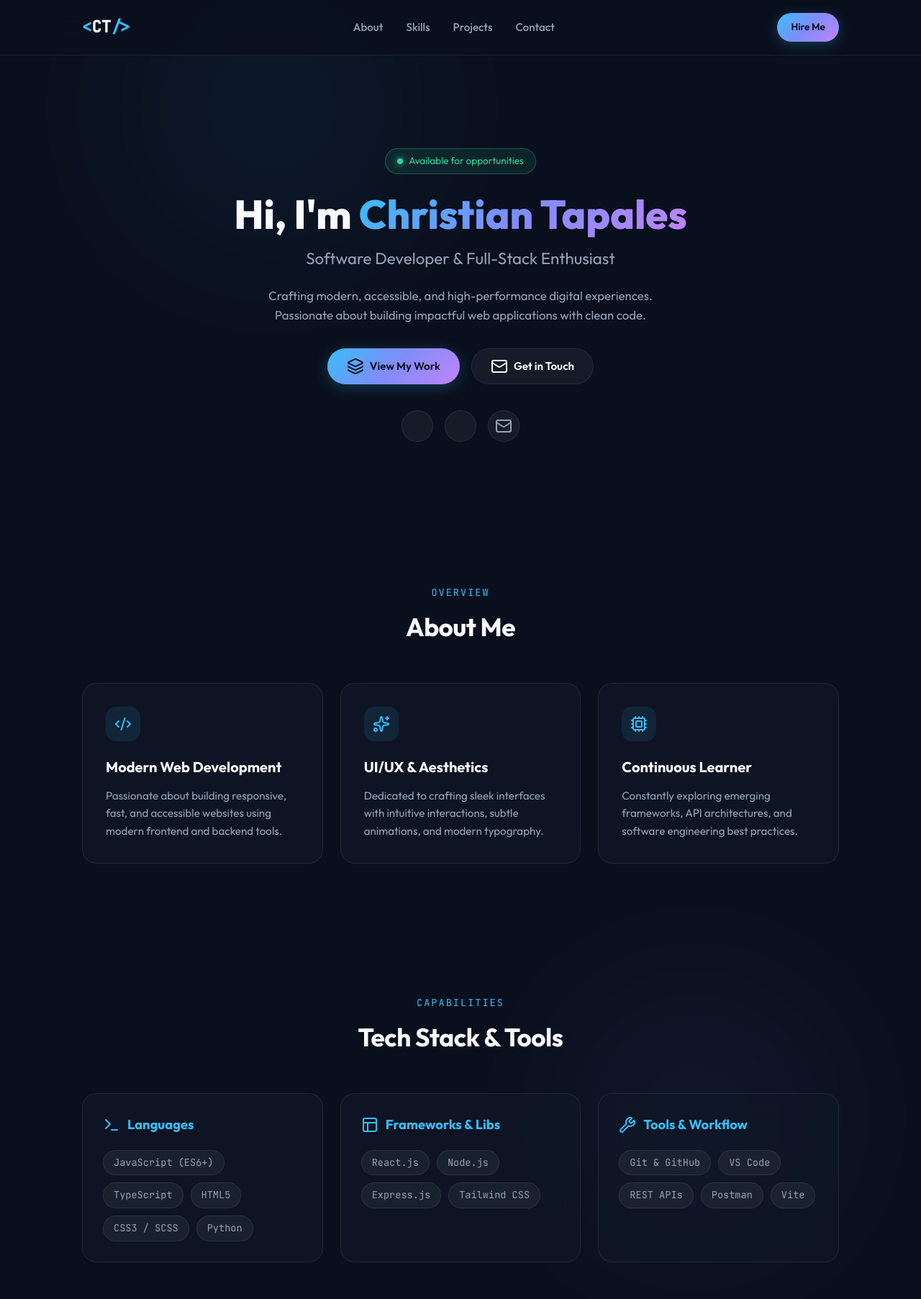
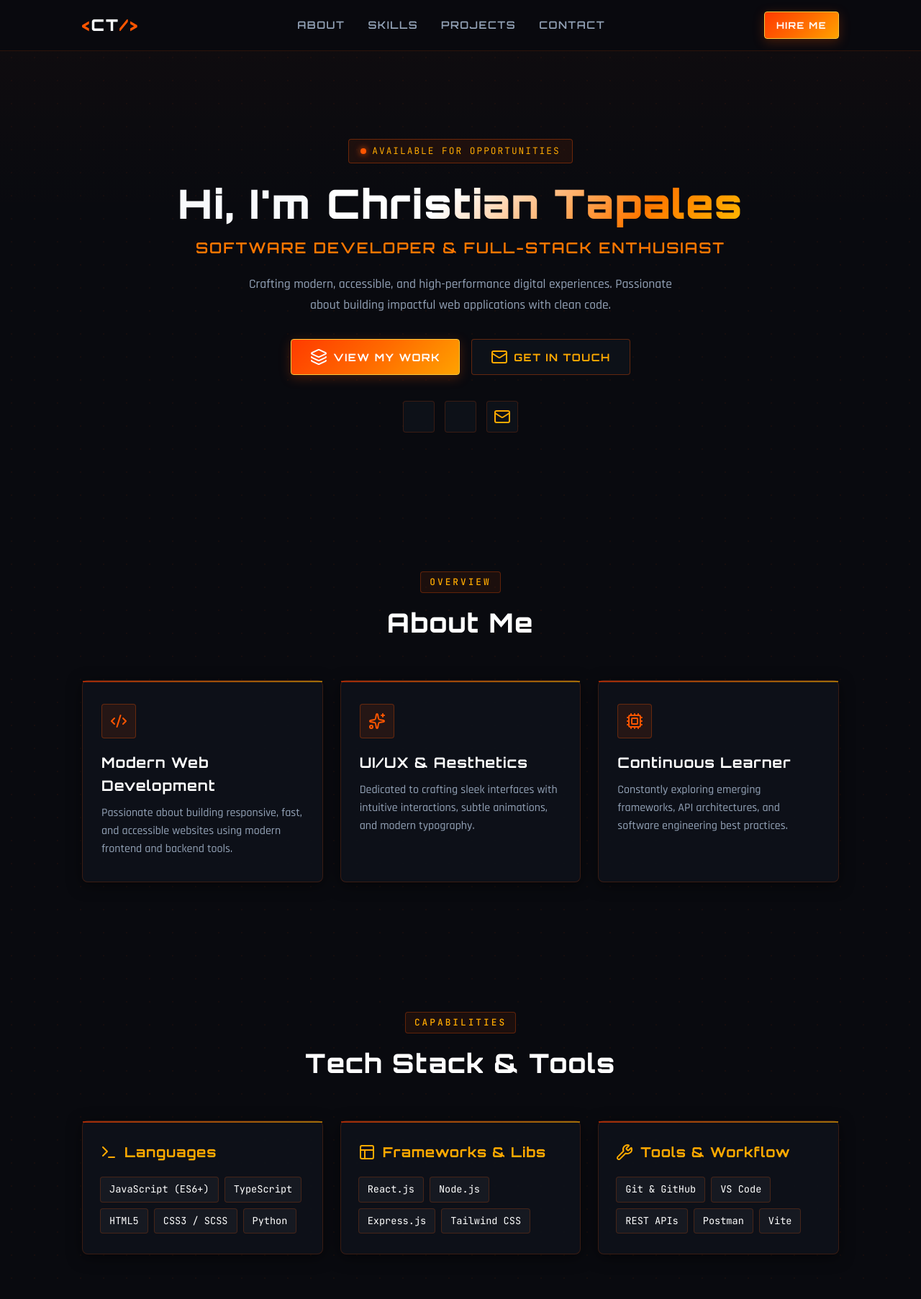
Before and after one commit to christian-tapales/christian-tapales, a plain HTML site: page index.html in a window 1280 px wide. Shown: the top 1805 px of the page at 72% size. Drawn offline with nearby package versions, Linux system fonts and the light colour scheme.

Commit message:
feat(ui/perf): overhaul to flame orange theme and optimize scroll performance
- Update theme color palette to pure flame orange and glowing amber
- Implement GPU-accelerated cursor spotlight using requestAnimationFrame and translate3d
- Optimize scroll performance to 60fps by removing layout-thrashing reflows and reducing heavy backdrop blurs
- Clean up redundant background DOM elements in index.html
- Enhance tactile card interactions, button hover states, and active section scrollspy

```diff
--- a/index.html
+++ b/index.html
@@ -8,10 +8,13 @@
     <meta name="description" content="Portfolio of Christian Tapales - Software Developer and Full-Stack Enthusiast." />
     <!-- Google Fonts -->
     <link rel="preconnect" href="https://fonts.googleapis.com" />
+    <!-- TNC Predator Esports Typography -->
+    <link rel="preconnect" href="https://fonts.googleapis.com" />
     <link rel="preconnect" href="https://fonts.gstatic.com" crossorigin />
     <link
-        href="https://fonts.googleapis.com/css2?family=Outfit:wght@300;400;500;600;700;800&family=JetBrains+Mono:wght@400;500&display=swap"
+        href="https://fonts.googleapis.com/css2?family=Orbitron:wght@600;700;800;900&family=Rajdhani:wght@500;600;700&family=JetBrains+Mono:wght@400;500;600&display=swap"
         rel="stylesheet" />
+
     <!-- Lucide Icons (CDN) -->
     <script src="https://unpkg.com/lucide@latest"></script>
     <link rel="stylesheet" href="style.css" />
@@ -19,9 +22,8 @@
 
 <body>
 
-    <!-- Background Ambient Glows -->
-    <div class="glow glow-1"></div>
-    <div class="glow glow-2"></div>
+    <!-- Interactive Cursor Spotlight Glow -->
+    <div class="cursor-glow" id="cursor-glow"></div>
 
     <!-- Navigation Bar -->
     <nav class="navbar" id="navbar">
--- a/script.js
+++ b/script.js
@@ -13,7 +13,6 @@ document.addEventListener('DOMContentLoaded', () => {
             navLinks.classList.toggle('show');
         });
 
-        // Close mobile menu when clicking any nav link
         document.querySelectorAll('.nav-link').forEach((link) => {
             link.addEventListener('click', () => {
                 navLinks.classList.remove('show');
@@ -21,39 +20,78 @@ document.addEventListener('DOMContentLoaded', () => {
         });
     }
 
-    // 3. Navbar scroll effect & Active Link Spy
+    // 3. Hardware-Accelerated 60FPS Cursor Follower (requestAnimationFrame)
+    const cursorGlow = document.getElementById('cursor-glow');
+    if (cursorGlow) {
+        let mouseX = window.innerWidth / 2;
+        let mouseY = window.innerHeight / 2;
+        let currentX = mouseX;
+        let currentY = mouseY;
+        let isMoving = false;
+
+        window.addEventListener('mousemove', (e) => {
+            mouseX = e.clientX;
+            mouseY = e.clientY;
+            if (!isMoving) {
+                cursorGlow.style.opacity = '1';
+                isMoving = true;
+            }
+        }, { passive: true });
+
+        document.addEventListener('mouseleave', () => {
+            cursorGlow.style.opacity = '0';
+            isMoving = false;
+        });
+
+        // Smooth physics-based interpolation on GPU composite layer
+        function animateCursor() {
+            currentX += (mouseX - currentX) * 0.15;
+            currentY += (mouseY - currentY) * 0.15;
+            cursorGlow.style.transform = `translate3d(${currentX}px, ${currentY}px, 0) translate(-50%, -50%)`;
+            requestAnimationFrame(animateCursor);
+        }
+        requestAnimationFrame(animateCursor);
+    }
+
+    // 4. Throttled Navbar & Scrollspy (Zero layout thrashing)
     const navbar = document.getElementById('navbar');
     const sections = document.querySelectorAll('header[id], section[id]');
     const allNavLinks = document.querySelectorAll('.nav-link');
 
+    let isScrolling = false;
     window.addEventListener('scroll', () => {
-        // Elevate navbar when scrolled
-        if (window.scrollY > 50) {
-            navbar.style.borderBottomColor = 'rgba(56, 189, 248, 0.2)';
-            navbar.style.boxShadow = '0 10px 30px rgba(0, 0, 0, 0.5)';
+        if (!isScrolling) {
+            window.requestAnimationFrame(() => {
+                const scrollY = window.scrollY;
+
+                // Navbar elevation class
+                if (scrollY > 40) {
+                    navbar.classList.add('scrolled');
                 } else {
-            navbar.style.borderBottomColor = 'rgba(255, 255, 255, 0.08)';
-            navbar.style.boxShadow = 'none';
+                    navbar.classList.remove('scrolled');
                 }
 
-        // Highlight current section in navbar
-        let currentSectionId = '';
-        const scrollPosition = window.scrollY + 200;
+                // Active section spy
+                const scrollPosition = scrollY + 180;
+                let currentId = '';
 
                 sections.forEach((section) => {
-            const sectionTop = section.offsetTop;
-            const sectionHeight = section.offsetHeight;
-
-            if (scrollPosition >= sectionTop && scrollPosition < sectionTop + sectionHeight) {
-                currentSectionId = section.getAttribute('id');
+                    const top = section.offsetTop;
+                    const height = section.offsetHeight;
+                    if (scrollPosition >= top && scrollPosition < top + height) {
+                        currentId = section.getAttribute('id');
                     }
                 });
 
+                if (currentId) {
                     allNavLinks.forEach((link) => {
-            link.classList.remove('active');
-            if (link.getAttribute('href') === `#${currentSectionId}`) {
-                link.classList.add('active');
+                        link.classList.toggle('active', link.getAttribute('href') === `#${currentId}`);
+                    });
                 }
+
+                isScrolling = false;
             });
+            isScrolling = true;
+        }
+    }, { passive: true });
 });
-});
--- a/style.css
+++ b/style.css
@@ -1,37 +1,49 @@
 /* ==========================================================================
-   CSS Variables & Design System (Sleek Dark Neo-Tech)
+   Bespoke Flame Cyber Portfolio (High-Performance 60FPS Architecture)
    ========================================================================== */
 :root {
-    --bg-primary: #0a0f1d;
-    --bg-secondary: #111827;
-    --bg-card: rgba(17, 24, 39, 0.7);
-    --border-color: rgba(255, 255, 255, 0.08);
-    --border-hover: rgba(56, 189, 248, 0.4);
+    /* Carbon & Deep Obsidian Backgrounds */
+    --bg-primary: #090a0f;
+    --bg-secondary: #0f121a;
+    --bg-card: rgba(15, 18, 26, 0.92);
+    --border-color: rgba(255, 85, 0, 0.18);
+    --border-hover: rgba(255, 110, 0, 0.7);
 
-    --accent-cyan: #38bdf8;
-    --accent-purple: #818cf8;
-    --accent-emerald: #34d399;
-    --gradient-accent: linear-gradient(135deg, #38bdf8 0%, #818cf8 50%, #c084fc 100%);
-    --glow-cyan: rgba(56, 189, 248, 0.25);
-    --glow-purple: rgba(129, 140, 248, 0.25);
+    /* Pure Flame & Amber Accents */
+    --flame-red: #ff3b00;
+    --flame-primary: #ff5500;
+    --flame-bright: #ff7700;
+    --flame-amber: #ffaa00;
+    --flame-gold: #ffc83b;
+
+    /* Lightweight GPU Glows */
+    --glow-flame: rgba(255, 85, 0, 0.25);
+    --glow-flame-hover: rgba(255, 90, 0, 0.45);
+
+    /* Gradients */
+    --gradient-flame: linear-gradient(135deg, #ff3b00 0%, #ff6a00 50%, #ffa200 100%);
+    --gradient-flame-hover: linear-gradient(135deg, #ff5500 0%, #ff8800 50%, #ffbb00 100%);
+    --gradient-text: linear-gradient(135deg, #ffffff 30%, #ff7700 75%, #ffbb00 100%);
 
     --text-primary: #f8fafc;
     --text-secondary: #94a3b8;
     --text-muted: #64748b;
 
-    --font-main: 'Outfit', -apple-system, BlinkMacSystemFont, sans-serif;
+    /* Typography */
+    --font-display: 'Orbitron', -apple-system, BlinkMacSystemFont, sans-serif;
+    --font-main: 'Rajdhani', -apple-system, BlinkMacSystemFont, sans-serif;
     --font-mono: 'JetBrains Mono', monospace;
 
-    --radius-sm: 8px;
-    --radius-md: 14px;
-    --radius-lg: 20px;
-    --radius-full: 9999px;
+    --radius-sm: 4px;
+    --radius-md: 8px;
+    --radius-lg: 12px;
 
-    --transition-smooth: all 0.3s cubic-bezier(0.4, 0, 0.2, 1);
+    --transition-fast: all 0.2s cubic-bezier(0.16, 1, 0.3, 1);
+    --transition-smooth: all 0.3s cubic-bezier(0.16, 1, 0.3, 1);
 }
 
 /* ==========================================================================
-   Reset & Base Styles
+   Reset & 60FPS Base
    ========================================================================== */
 * {
     margin: 0;
@@ -52,30 +64,28 @@ body {
     overflow-x: hidden;
     position: relative;
     min-height: 100vh;
+    font-size: 1.1rem;
+    background-image:
+        radial-gradient(rgba(255, 85, 0, 0.05) 1px, transparent 1px),
+        linear-gradient(to bottom, rgba(255, 85, 0, 0.03), transparent 300px);
+    background-size: 32px 32px, 100% 100%;
 }
 
-/* Ambient Background Glows */
-.glow {
-    position: absolute;
-    width: 500px;
-    height: 500px;
+/* High-Performance Hardware-Accelerated Cursor Spotlight */
+.cursor-glow {
+    position: fixed;
+    top: 0;
+    left: 0;
+    width: 400px;
+    height: 400px;
     border-radius: 50%;
-    filter: blur(120px);
     pointer-events: none;
     z-index: 0;
-    opacity: 0.5;
-}
-
-.glow-1 {
-    top: -100px;
-    left: 10%;
-    background: radial-gradient(circle, var(--glow-cyan) 0%, transparent 70%);
-}
-
-.glow-2 {
-    top: 40%;
-    right: 5%;
-    background: radial-gradient(circle, var(--glow-purple) 0%, transparent 70%);
+    background: radial-gradient(circle, rgba(255, 85, 0, 0.22) 0%, rgba(255, 120, 0, 0.1) 30%, transparent 65%);
+    filter: blur(35px);
+    will-change: transform, opacity;
+    opacity: 0;
+    transition: opacity 0.3s ease;
 }
 
 .container {
@@ -87,28 +97,46 @@ body {
 }
 
 /* ==========================================================================
-   Glassmorphism & Common Utilities
+   Tactile Cards & Clean Geometry (Anti-Slop Structure)
    ========================================================================== */
 .glass {
     background: var(--bg-card);
-    backdrop-filter: blur(16px);
-    -webkit-backdrop-filter: blur(16px);
     border: 1px solid var(--border-color);
-    border-radius: var(--radius-lg);
+    border-radius: var(--radius-md);
     transition: var(--transition-smooth);
+    position: relative;
+    box-shadow: 0 4px 20px rgba(0, 0, 0, 0.5);
+}
+
+.glass::before {
+    content: '';
+    position: absolute;
+    top: 0;
+    left: 0;
+    right: 0;
+    height: 2px;
+    background: linear-gradient(90deg, var(--flame-red), var(--flame-amber));
+    opacity: 0.6;
+    transition: var(--transition-fast);
 }
 
 .glass:hover {
     border-color: var(--border-hover);
-    transform: translateY(-4px);
-    box-shadow: 0 12px 30px -10px rgba(0, 0, 0, 0.5), 0 0 20px -5px var(--glow-cyan);
+    transform: translateY(-3px);
+    box-shadow: 0 12px 30px -5px rgba(0, 0, 0, 0.8), 0 0 16px var(--glow-flame);
+}
+
+.glass:hover::before {
+    opacity: 1;
 }
 
 .gradient-text {
-    background: var(--gradient-accent);
+    background: var(--gradient-text);
     -webkit-background-clip: text;
     -webkit-text-fill-color: transparent;
     display: inline-block;
+    font-family: var(--font-display);
+    letter-spacing: 1.5px;
 }
 
 .section {
@@ -123,17 +151,24 @@ body {
 .section-tag {
     display: inline-block;
     font-family: var(--font-mono);
-    font-size: 0.85rem;
-    color: var(--accent-cyan);
+    font-size: 0.8rem;
+    font-weight: 500;
+    color: var(--flame-amber);
     text-transform: uppercase;
-    letter-spacing: 2px;
-    margin-bottom: 8px;
+    letter-spacing: 3px;
+    margin-bottom: 12px;
+    padding: 4px 12px;
+    background: rgba(255, 85, 0, 0.08);
+    border: 1px solid rgba(255, 85, 0, 0.3);
+    border-radius: var(--radius-sm);
 }
 
 .section-title {
-    font-size: 2.2rem;
-    font-weight: 700;
-    letter-spacing: -0.5px;
+    font-family: var(--font-display);
+    font-size: 2.3rem;
+    font-weight: 800;
+    letter-spacing: 1.5px;
+    color: #ffffff;
 }
 
 /* ==========================================================================
@@ -144,42 +179,46 @@ body {
     align-items: center;
     gap: 8px;
     padding: 12px 26px;
-    font-size: 0.95rem;
-    font-weight: 600;
+    font-size: 0.9rem;
+    font-weight: 700;
     text-decoration: none;
-    border-radius: var(--radius-full);
+    border-radius: var(--radius-sm);
     cursor: pointer;
-    transition: var(--transition-smooth);
-    border: 1px solid transparent;
+    transition: var(--transition-fast);
+    letter-spacing: 1.5px;
+    text-transform: uppercase;
+    font-family: var(--font-display);
 }
 
 .btn-primary {
-    background: var(--gradient-accent);
-    color: #0a0f1d;
-    box-shadow: 0 4px 20px var(--glow-cyan);
+    background: var(--gradient-flame);
+    color: #ffffff;
+    border: 1px solid var(--flame-gold);
+    box-shadow: 0 4px 16px var(--glow-flame);
 }
 
 .btn-primary:hover {
+    background: var(--gradient-flame-hover);
     transform: translateY(-2px);
-    box-shadow: 0 6px 25px rgba(56, 189, 248, 0.4);
+    box-shadow: 0 6px 24px var(--glow-flame-hover);
 }
 
 .btn-secondary {
-    background: rgba(255, 255, 255, 0.05);
-    color: var(--text-primary);
-    border: 1px solid var(--border-color);
-    backdrop-filter: blur(10px);
+    background: rgba(15, 18, 26, 0.9);
+    color: var(--flame-amber);
+    border: 1px solid rgba(255, 85, 0, 0.35);
 }
 
 .btn-secondary:hover {
-    background: rgba(255, 255, 255, 0.1);
-    border-color: var(--border-hover);
+    background: rgba(255, 85, 0, 0.1);
+    border-color: var(--flame-primary);
+    color: #ffffff;
     transform: translateY(-2px);
 }
 
 .btn-sm {
-    padding: 8px 18px;
-    font-size: 0.85rem;
+    padding: 8px 16px;
+    font-size: 0.8rem;
 }
 
 /* ==========================================================================
@@ -191,11 +230,18 @@ body {
     left: 0;
     width: 100%;
     z-index: 1000;
-    padding: 18px 0;
-    background: rgba(10, 15, 29, 0.75);
-    backdrop-filter: blur(20px);
-    border-bottom: 1px solid var(--border-color);
-    transition: var(--transition-smooth);
+    padding: 16px 0;
+    background: rgba(9, 10, 15, 0.85);
+    backdrop-filter: blur(12px);
+    -webkit-backdrop-filter: blur(12px);
+    border-bottom: 1px solid rgba(255, 85, 0, 0.15);
+    transition: var(--transition-fast);
+}
+
+.navbar.scrolled {
+    background: rgba(9, 10, 15, 0.96);
+    border-bottom-color: rgba(255, 85, 0, 0.4);
+    box-shadow: 0 8px 24px rgba(0, 0, 0, 0.7);
 }
 
 .nav-container {
@@ -209,14 +255,15 @@ body {
 
 .logo {
     font-size: 1.4rem;
-    font-weight: 800;
+    font-weight: 900;
     color: var(--text-primary);
     text-decoration: none;
-    font-family: var(--font-mono);
+    font-family: var(--font-display);
+    letter-spacing: 2px;
 }
 
 .logo-bracket {
-    color: var(--accent-cyan);
+    color: var(--flame-primary);
 }
 
 .nav-links {
@@ -228,15 +275,18 @@ body {
 .nav-link {
     color: var(--text-secondary);
     text-decoration: none;
-    font-size: 0.95rem;
-    font-weight: 500;
-    transition: var(--transition-smooth);
-    position: relative;
+    font-size: 0.9rem;
+    font-weight: 600;
+    letter-spacing: 1.5px;
+    text-transform: uppercase;
+    font-family: var(--font-display);
+    transition: var(--transition-fast);
 }
 
 .nav-link:hover,
 .nav-link.active {
-    color: var(--accent-cyan);
+    color: var(--flame-amber);
+    text-shadow: 0 0 10px var(--glow-flame);
 }
 
 .nav-actions {
@@ -249,7 +299,7 @@ body {
     display: none;
     background: none;
     border: none;
-    color: var(--text-primary);
+    color: var(--flame-primary);
     cursor: pointer;
 }
 
@@ -257,12 +307,12 @@ body {
    Hero Section
    ========================================================================== */
 .hero {
-    min-height: 90vh;
+    min-height: 88vh;
     display: flex;
     align-items: center;
     justify-content: center;
     text-align: center;
-    padding-top: 100px;
+    padding-top: 90px;
 }
 
 .hero-content {
@@ -276,40 +326,49 @@ body {
     align-items: center;
     gap: 8px;
     padding: 6px 16px;
-    background: rgba(52, 211, 153, 0.1);
-    border: 1px solid rgba(52, 211, 153, 0.3);
-    border-radius: var(--radius-full);
-    font-size: 0.85rem;
-    color: var(--accent-emerald);
+    background: rgba(255, 85, 0, 0.08);
+    border: 1px solid rgba(255, 85, 0, 0.35);
+    border-radius: var(--radius-sm);
+    font-size: 0.8rem;
+    font-family: var(--font-mono);
+    color: var(--flame-amber);
+    letter-spacing: 2px;
+    text-transform: uppercase;
     margin-bottom: 24px;
 }
 
 .badge-dot {
     width: 8px;
     height: 8px;
-    background: var(--accent-emerald);
+    background: var(--flame-primary);
     border-radius: 50%;
-    box-shadow: 0 0 10px var(--accent-emerald);
+    box-shadow: 0 0 10px var(--flame-primary);
 }
 
 .hero-title {
+    font-family: var(--font-display);
     font-size: 3.5rem;
-    font-weight: 800;
+    font-weight: 900;
     line-height: 1.15;
     margin-bottom: 12px;
+    letter-spacing: 2px;
 }
 
 .hero-subtitle {
-    font-size: 1.4rem;
-    color: var(--text-secondary);
-    font-weight: 400;
+    font-size: 1.3rem;
+    color: var(--flame-bright);
+    font-family: var(--font-display);
+    font-weight: 600;
+    letter-spacing: 2px;
     margin-bottom: 20px;
+    text-transform: uppercase;
 }
 
 .hero-description {
     max-width: 600px;
     color: var(--text-secondary);
-    font-size: 1.05rem;
+    font-size: 1.1rem;
+    line-height: 1.65;
     margin-bottom: 32px;
 }
 
@@ -323,7 +382,7 @@ body {
 
 .social-links {
     display: flex;
-    gap: 16px;
+    gap: 14px;
 }
 
 .social-links a {
@@ -332,19 +391,20 @@ body {
     justify-content: center;
     width: 44px;
     height: 44px;
-    border-radius: 50%;
-    background: rgba(255, 255, 255, 0.05);
+    border-radius: var(--radius-sm);
+    background: rgba(15, 18, 26, 0.9);
     border: 1px solid var(--border-color);
-    color: var(--text-secondary);
+    color: var(--flame-amber);
     text-decoration: none;
-    transition: var(--transition-smooth);
+    transition: var(--transition-fast);
 }
 
 .social-links a:hover {
-    color: var(--accent-cyan);
-    border-color: var(--border-hover);
-    transform: translateY(-3px);
-    background: rgba(56, 189, 248, 0.1);
+    color: #ffffff;
+    background: var(--gradient-flame);
+    border-color: var(--flame-primary);
+    transform: translateY(-2px);
+    box-shadow: 0 0 16px var(--glow-flame);
 }
 
 /* ==========================================================================
@@ -357,29 +417,34 @@ body {
 }
 
 .about-card {
-    padding: 32px;
+    padding: 32px 26px;
 }
 
 .about-icon {
     width: 48px;
     height: 48px;
-    border-radius: var(--radius-md);
-    background: rgba(56, 189, 248, 0.1);
-    color: var(--accent-cyan);
+    border-radius: var(--radius-sm);
+    background: rgba(255, 85, 0, 0.1);
+    border: 1px solid rgba(255, 85, 0, 0.3);
+    color: var(--flame-primary);
     display: flex;
     align-items: center;
     justify-content: center;
-    margin-bottom: 20px;
+    margin-bottom: 18px;
 }
 
 .about-card h3 {
+    font-family: var(--font-display);
     font-size: 1.25rem;
-    margin-bottom: 12px;
+    letter-spacing: 1px;
+    margin-bottom: 10px;
+    color: #ffffff;
 }
 
 .about-card p {
     color: var(--text-secondary);
-    font-size: 0.95rem;
+    font-size: 1rem;
+    line-height: 1.55;
 }
 
 /* ==========================================================================
@@ -392,39 +457,41 @@ body {
 }
 
 .skill-category {
-    padding: 28px;
+    padding: 28px 24px;
 }
 
 .skill-category h3 {
-    font-size: 1.15rem;
+    font-family: var(--font-display);
+    font-size: 1.2rem;
     display: flex;
     align-items: center;
     gap: 10px;
-    color: var(--accent-cyan);
-    margin-bottom: 20px;
+    color: var(--flame-amber);
+    letter-spacing: 1px;
+    margin-bottom: 18px;
 }
 
 .skill-tags {
     display: flex;
     flex-wrap: wrap;
-    gap: 10px;
+    gap: 8px;
 }
 
 .skill-tag {
-    background: rgba(255, 255, 255, 0.05);
-    border: 1px solid var(--border-color);
-    padding: 6px 14px;
-    border-radius: var(--radius-full);
+    background: rgba(255, 255, 255, 0.04);
+    border: 1px solid rgba(255, 85, 0, 0.2);
+    padding: 6px 12px;
+    border-radius: var(--radius-sm);
     font-size: 0.85rem;
-    color: var(--text-secondary);
+    color: #ffffff;
     font-family: var(--font-mono);
-    transition: var(--transition-smooth);
+    transition: var(--transition-fast);
 }
 
 .skill-tag:hover {
-    border-color: var(--accent-cyan);
-    color: var(--text-primary);
-    background: rgba(56, 189, 248, 0.1);
+    border-color: var(--flame-primary);
+    color: var(--flame-gold);
+    background: rgba(255, 85, 0, 0.12);
 }
 
 /* ==========================================================================
@@ -433,7 +500,7 @@ body {
 .projects-grid {
     display: grid;
     grid-template-columns: repeat(auto-fit, minmax(320px, 1fr));
-    gap: 30px;
+    gap: 28px;
 }
 
 .project-card {
@@ -444,7 +511,7 @@ body {
 
 .project-preview {
     height: 180px;
-    background: linear-gradient(135deg, rgba(56, 189, 248, 0.1) 0%, rgba(129, 140, 248, 0.1) 100%);
+    background: linear-gradient(135deg, rgba(255, 85, 0, 0.12) 0%, rgba(15, 18, 26, 0.95) 100%);
     display: flex;
     align-items: center;
     justify-content: center;
@@ -452,14 +519,15 @@ body {
 }
 
 .project-placeholder {
-    width: 60px;
-    height: 60px;
-    border-radius: 50%;
-    background: rgba(255, 255, 255, 0.05);
+    width: 58px;
+    height: 58px;
+    border-radius: var(--radius-sm);
+    background: rgba(255, 85, 0, 0.08);
+    border: 1px solid rgba(255, 85, 0, 0.3);
     display: flex;
     align-items: center;
     justify-content: center;
-    color: var(--accent-cyan);
+    color: var(--flame-primary);
 }
 
 .project-info {
@@ -477,18 +545,22 @@ body {
 
 .project-tags span {
     font-size: 0.75rem;
-    color: var(--accent-purple);
+    color: var(--flame-amber);
     font-family: var(--font-mono);
+    letter-spacing: 1px;
 }
 
 .project-title {
+    font-family: var(--font-display);
     font-size: 1.3rem;
-    margin-bottom: 10px;
+    letter-spacing: 1px;
+    margin-bottom: 8px;
 }
 
 .project-description {
     color: var(--text-secondary);
-    font-size: 0.9rem;
+    font-size: 0.95rem;
+    line-height: 1.55;
     margin-bottom: 20px;
     flex-grow: 1;
 }
@@ -502,22 +574,26 @@ body {
     display: inline-flex;
     align-items: center;
     gap: 6px;
-    color: var(--text-primary);
+    color: var(--flame-amber);
     text-decoration: none;
     font-size: 0.85rem;
-    font-weight: 500;
-    transition: var(--transition-smooth);
+    font-family: var(--font-mono);
+    font-weight: 600;
+    letter-spacing: 1px;
+    text-transform: uppercase;
+    transition: var(--transition-fast);
 }
 
 .btn-link:hover {
-    color: var(--accent-cyan);
+    color: #ffffff;
+    text-shadow: 0 0 10px var(--glow-flame);
 }
 
 /* ==========================================================================
    Contact Section & Footer
    ========================================================================== */
 .contact-card {
-    padding: 60px 40px;
+    padding: 60px 32px;
     text-align: center;
 }
 
@@ -525,6 +601,7 @@ body {
     max-width: 500px;
     margin: 0 auto 30px;
     color: var(--text-secondary);
+    line-height: 1.6;
 }
 
 .contact-buttons {
@@ -535,7 +612,7 @@ body {
 }
 
 .footer {
-    padding: 30px 0;
+    padding: 28px 0;
     border-top: 1px solid var(--border-color);
     background: var(--bg-primary);
 }
@@ -545,19 +622,23 @@ body {
     align-items: center;
     justify-content: space-between;
     color: var(--text-muted);
-    font-size: 0.9rem;
+    font-family: var(--font-mono);
+    font-size: 0.85rem;
 }
 
 .back-to-top {
-    color: var(--text-muted);
+    color: var(--flame-amber);
     text-decoration: none;
     padding: 8px;
     border-radius: var(--radius-sm);
-    transition: var(--transition-smooth);
+    border: 1px solid rgba(255, 85, 0, 0.3);
+    transition: var(--transition-fast);
 }
 
 .back-to-top:hover {
-    color: var(--accent-cyan);
+    background: var(--gradient-flame);
+    color: #ffffff;
+    box-shadow: 0 0 12px var(--glow-flame);
 }
 
 /* ==========================================================================
@@ -571,11 +652,11 @@ body {
     .nav-links {
         display: none;
         position: absolute;
-        top: 70px;
+        top: 65px;
         left: 0;
         width: 100%;
-        background: rgba(10, 15, 29, 0.95);
-        backdrop-filter: blur(20px);
+        background: rgba(9, 10, 15, 0.98);
+        backdrop-filter: blur(16px);
         flex-direction: column;
         padding: 24px;
         border-bottom: 1px solid var(--border-color);
```
Lines whose indentation alone changed are shown as unchanged.
